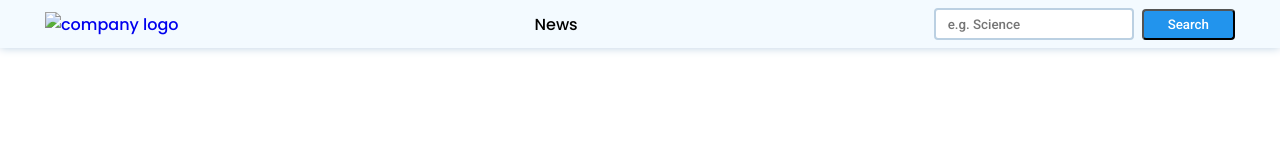
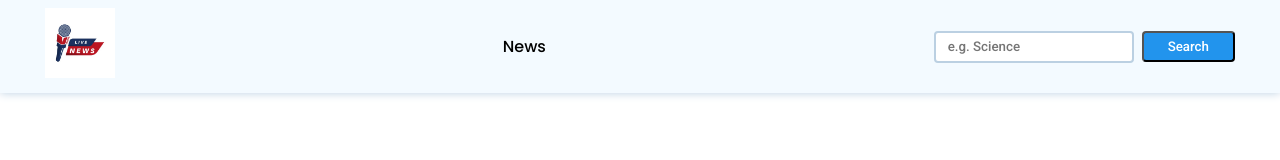
Before and after one commit to Mythri4444/news-api, a plain HTML site: page index.html in a window 1280 px wide. Drawn offline with Linux system fonts and the light colour scheme.

Commit message:
Update index.html

```diff
--- a/index.html
+++ b/index.html
@@ -10,7 +10,7 @@
     <nav>
         <div class="main-nav container flex">
             <a href="#" onclick="reload()" class="company-logo">
-                <img src="./assets/logo.png" alt="company logo">
+                <img src="logo.jpg" alt="company logo">
             </a>
             <div class="nav-links">
                 <ul class="flex">
```
